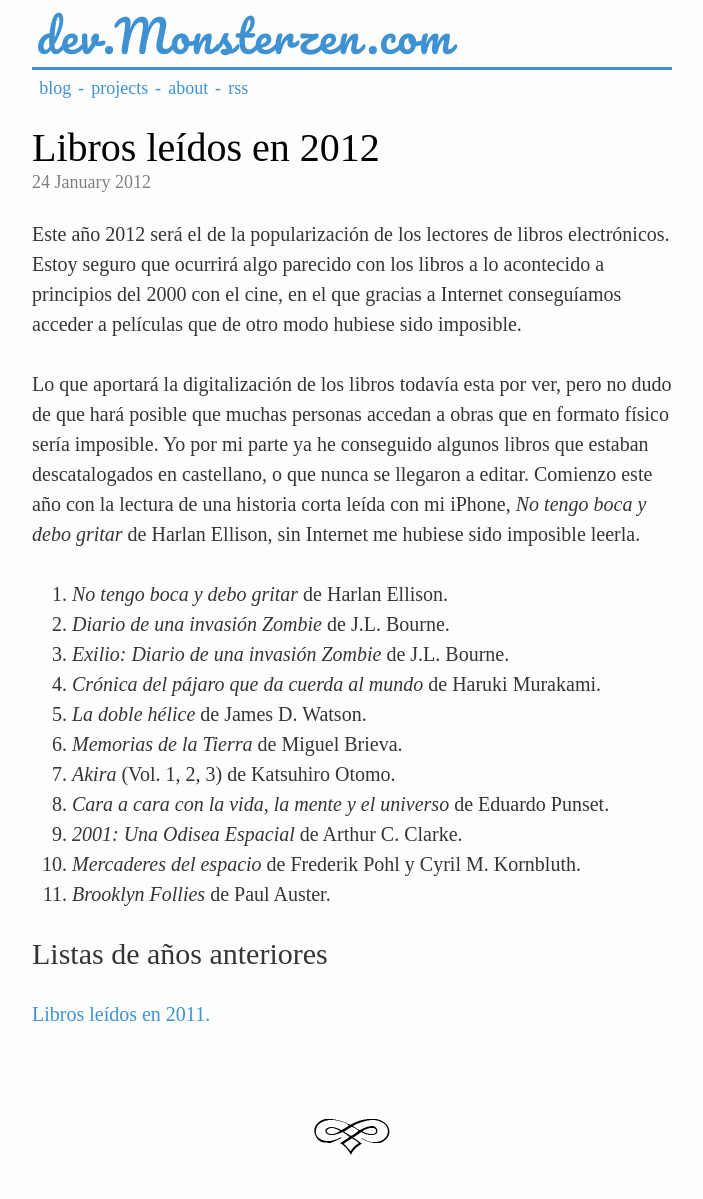
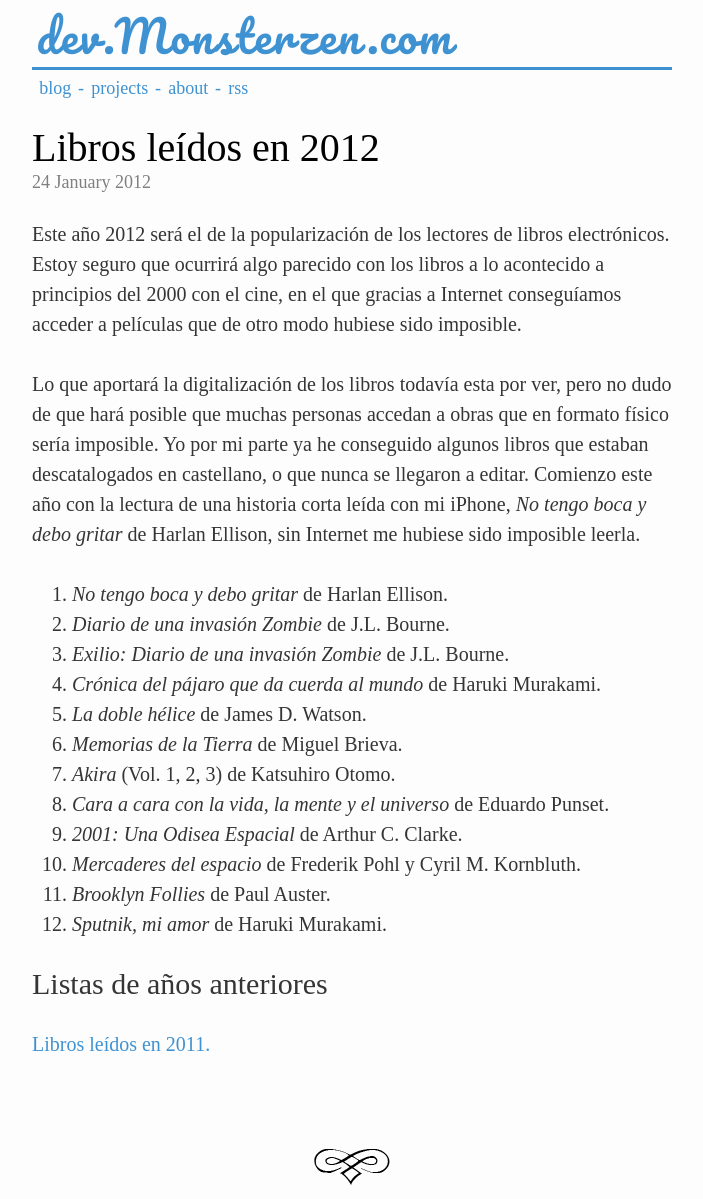
Before and after one commit to jfcalvo/jfcalvo.github.com, a Jekyll site: the page built from _posts/2012-01-24-libros-leidos-en-2012.markdown, in a window 1280 px wide. Shown: the whole page, without its empty margins (288-991 px from the left). Built offline with Jekyll 4.4.1, drawn with Linux system fonts in a browser that asks for light colours; some web fonts are replaced; before the commit the page ends 1169 px from its top, so only the background shows below that.

Commit message:
añadido sputnik, mi amor

```diff
--- a/_posts/2012-01-24-libros-leidos-en-2012.markdown
+++ b/_posts/2012-01-24-libros-leidos-en-2012.markdown
@@ -21,6 +21,7 @@ Lo que aportará la digitalización de los libros todavía esta por ver, pero no
 9. *2001: Una Odisea Espacial* de Arthur C. Clarke.
 10. *Mercaderes del espacio* de Frederik Pohl y Cyril M. Kornbluth.
 11. *Brooklyn Follies* de Paul Auster.
+12. *Sputnik, mi amor* de Haruki Murakami.
 
 
 ## Listas de años anteriores
```
